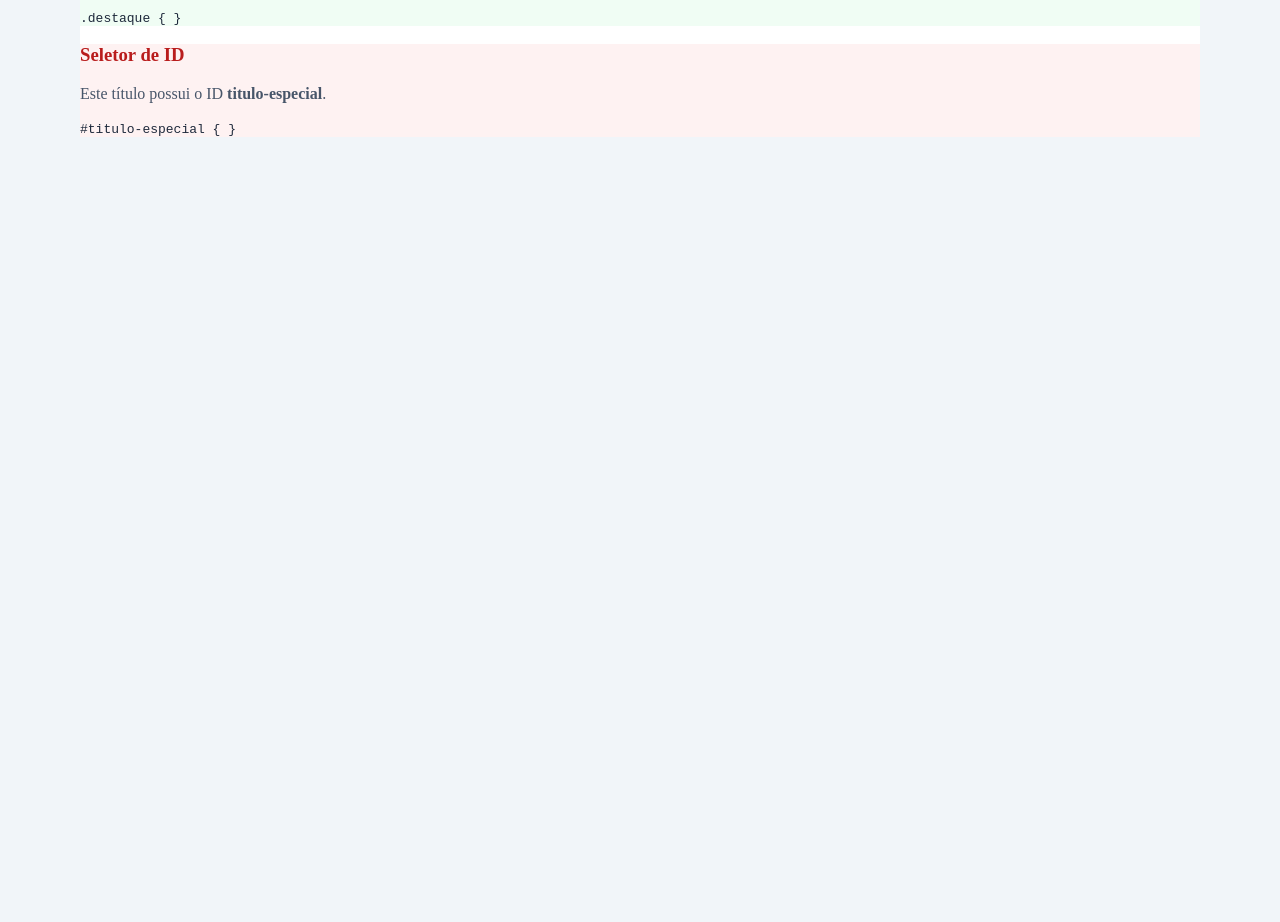
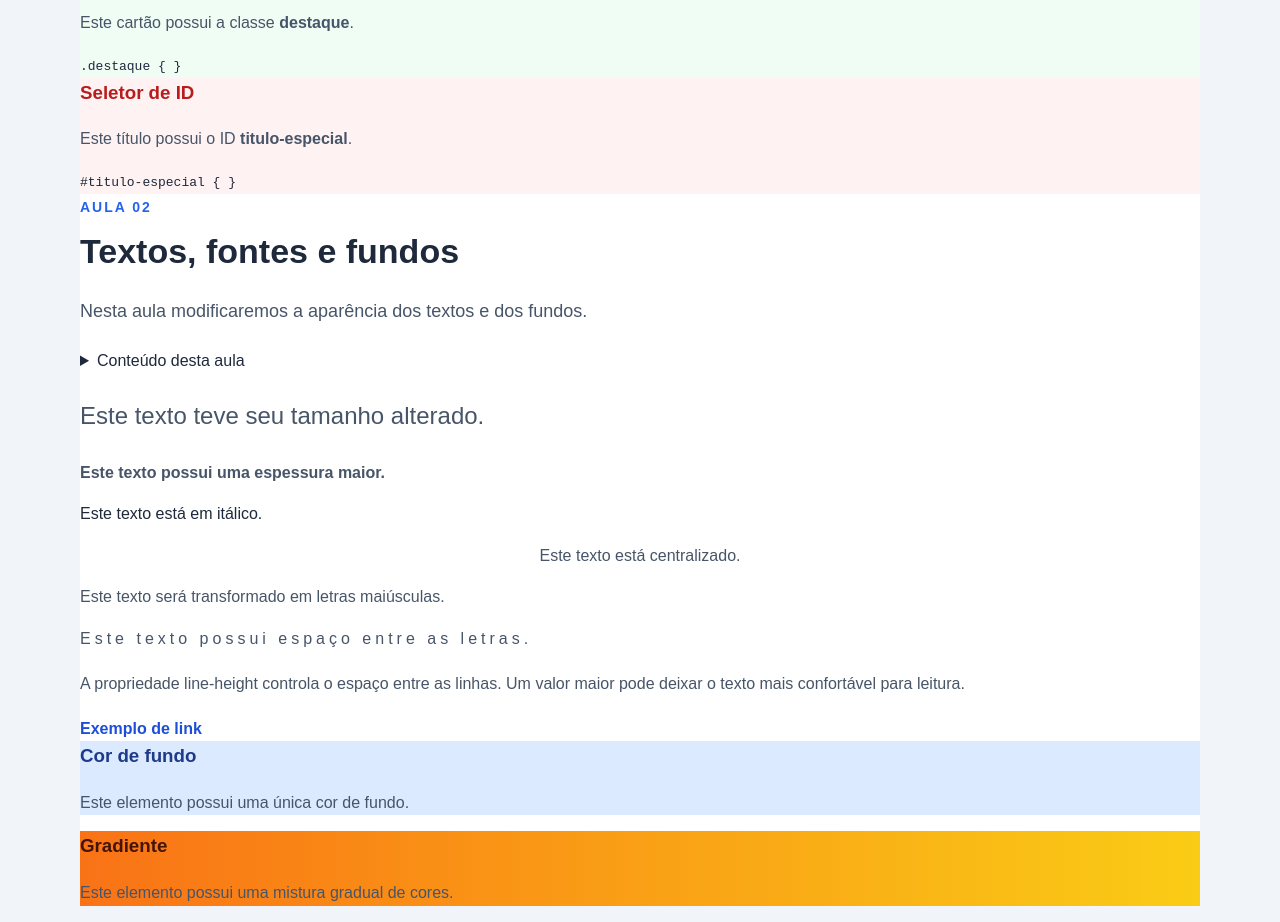
Before and after one commit to jonathanpinheiro484-svg/Guia-Pratico-de-CSS, a plain HTML site: page index.html in a window 1280 px wide. Shown: the part 500-1422 px from the top of the page. Before the commit the page ends 800 px from the top, so only its background shows below. Drawn offline with Linux system fonts and the light colour scheme.

Commit message:
Atividade de index

```diff
--- a/css/styles.css
+++ b/css/styles.css
@@ -4,13 +4,14 @@ O seletor universal é representado por *.
 Ele seleciona todos os elementos da página
 */
 
-*{
+* {
   /*
     Aplica a todos os elementos uma forma de cálculo em que
     po padding e a borda cabem dentro do tamanho define.
 */
-    box-sizing:border-box;
+  box-sizing: border-box;
 }
+
 /* body é um seletor de tg */
 body {
   /* O valor 0 remove a margem automática colocada pelo navegador. */
@@ -18,73 +19,206 @@ body {
   background-color: #f1f5f9;
   color: #1e293b;
 }
+
 /* Uma classe começa com ponto no CSS */
-.limite-conteudo{
+.limite-conteudo {
   /* Ocupa 90% da largura disponivel */
   width: 90%;
   /*LIMITE A A  */
   max-width: 1120px;
   margin: 0 auto;
 }
+
 /* UM ID COMEÇA COM # NO CSS */
- #titulo-Principal{
+#titulo-Principal {
   color: white;
 }
 
 /* A VIRGULA PERMITE SELECIONAR VÁRIOS ELEMENTOS */
 h1,
 h2,
- h3{
+h3 {
   color: f0fdf4;
 }
-  P{
+
+P {
   color: #475569;
 }
 
-  .destaque{
+.destaque {
   background-color: #f0fdf4;
 }
 
-  #titulo-especial{
+#titulo-especial {
   color: #b91c1c;
 }
 
-  .cabecalho{
+.cabecalho {
   background-color: #1d4ed8;
   color: white;
 }
 
-  .cabecalho p{
+.cabecalho p {
   color: white;
 }
 
-  .menu{
+.menu {
   background-color: #0f172a;
 }
 
-  .menu a{
+.menu a {
   color: white;
 }
 
-  .secao{
+.secao {
   background-color: white;
 }
 
-  .cartao{
+.cartao {
   background-color: #f8fafc;
 }
 
-  .cartao-tag{
+.cartao-tag {
   background-color: #eff6ff;
   border-color: #bfdbfe;
 }
 
-  .cartao-classe{
+.cartao-classe {
   background-color: #f0fdf4;
   border-color: #bbf7d0;
 }
 
-  .cartao-id{
+.cartao-id {
   background-color: #fef2f2;
   border-color: #fecaca;
 }
+
+body {
+  /*  Define a família de fontes. */
+  font-family: Arial, Helvetica, sans-serif;
+
+
+  /* Define o espaço entre as linhas. */
+  line-height: 1.6;
+}
+
+.cabecalho {
+  /* Cria uma mistura gradual entre cores. */
+  background: linear-gradient(135deg, #3155c6, #252875);
+
+
+  /* Cria espaço interno em cima e embaixo. */
+  padding: 55px0;
+}
+
+.identificacao {
+  font-size: 14px;
+
+  /* Define a espessura da fonte. */
+  font-weight: 700;
+
+  /* Transforma o texto em letras maiúsculas. */
+  text-transform: uppercase;
+
+  /* Cria espaço entre as letras. */
+  letter-spacing: 3px;
+
+  color: #bfdbfe;
+  margin-bottom: 8px;
+}
+
+#titulo-principal {
+  font-size: 48px;
+  line-height: 1.1;
+  margin-top: 0;
+  margin-bottom: 8px;
+}
+
+.subtitulo {
+  font-size: 19px;
+
+  /* Define a transparência do elemento. */
+  opacity: 0.9;
+
+  margin-bottom: 0;
+}
+
+h1,
+h2,
+h3 {
+  margin-top: 0;
+}
+
+.titulo-aula span {
+  color: #2563eb;
+  font-size: 14px;
+  font-weight: 700;
+  text-transform: uppercase;
+  letter-spacing: 2px;
+}
+
+.titulo-aula h2 {
+  font-size: 34px;
+  margin-top: 5px;
+  margin-bottom: 14px;
+}
+
+.introducao-secao {
+ max-width: 760px;
+ font-size: 18px;
+ margin-bottom: 22px;
+}
+
+.texto-tamanho {
+ font-size: 24px;
+}
+
+.texto-negrito {
+ font-weight: 700;
+}
+
+.texto-italico {
+ font-style: italic;
+}
+
+.texto-centralizado {
+ text-align: center;
+}
+
+.texto-maiusculo {
+ text-transform: uppercase;
+}
+
+.texto-espacado {
+ letter-spacing: 4px;
+}
+
+.texto-leitura {
+ line-height: 2;
+}
+
+.link-exemplo {
+ color:#1d4ed8;
+ font-weight: 700;
+
+ /* Remove o sublinhado do link. */
+ text-decoration: none;
+}
+
+.link-exemplo:hover {
+ text-decoration: underline;
+}
+
+.bloco-textos {
+ background-color: #f8fafc;
+}
+
+.fundo-cor {
+ background-color: #dbeafe;
+ color:#1e3a8a;
+}
+
+.fundo-gradiente {
+ background: linear-gradient(to right, #f97316, #facc15);
+ color:#431407;
+}
--- a/index.html
+++ b/index.html
@@ -76,12 +76,79 @@
 
                     <article class="cartao cartao-id">
                         <h3 id="titulo-especial">Seletor de ID </h3>
-                            <p> Este título possui o ID <strong>titulo-especial</strong>.</p>
-                            <code>#titulo-especial { }</code>
+                        <p> Este título possui o ID <strong>titulo-especial</strong>.</p>
+                        <code>#titulo-especial { }</code>
                     </article>
                     </div>
+        </section>
 
+        <!--  AULA 02 - TEXTOS, FONTES E FUNDOS -->
+
+        <section class="secao" id="aula-02">
+
+            <div class="titulo-aula">
+                <span>Aula 02</span>
+                <h2>Textos, fontes e fundos</h2>
+            </div>
+
+            <p class="introducao-secao">Nesta aula modificaremos a aparência dos textos e dos fundos. </p>
+
+
+
+            <details class="conteudo-aula">
+
+                <summary> Conteúdo desta aula </summary>
+                <ul>
+                    <li>font-family</li>
+                    <li>font-size</li>
+                    <li>font-weight</li>
+                    <li>font-style</li>
+                    <li>text-align</li>
+                    <li>text-transform</li>
+                    <li>letter-spacing</li>
+                    <li>line-height</li>
+                    <li>text-decoration</li>
+                    <li>background</li>
+                    <li>linear-gradient</li>
+                </ul>
+
+            </details>
+            <di vclass="bloco-textos">
+
+
+                <p class="texto-tamanho">Este texto teve seu tamanho alterado. </p>
+                <p class="texto-negrito">Este texto possui uma espessura maior. </p>
+                <pclass="texto-italico"> Este texto está em itálico. </p>
+                    <p class="texto-centralizado">Este texto está centralizado. </p>
+                    <p class="texto-maiúsculo"> Este texto será transformado em letras maiúsculas. </p>
+                    <p class="texto-espacado"> Este texto possui espaço entre as letras. </p>
+                    <p class="texto-leitura">
+                        A propriedade line-height controla o espaço entre as linhas.
+                        Um valor maior pode deixar o texto mais confortável para leitura.
+                    </p>
+                    <a class="link-exemplo" href="#"> Exemplo de link </a>
+
+
+                    </div>
+                    <div class="area-fundos">
+
+                        <div class="exemplo-fundo fundo-cor">
+                            <h3>Cor de fundo</h3>
+                            <p>Este elemento possui uma única cor de fundo. </p>
+
+                    </div>
+
+                    <div class="exemplo-fundo fundo-gradiente">
+                        <h3>Gradiente</h3>
+                        <p>Este elemento possui uma mistura gradual de cores. </p>
+
+                    </div>
+
+
+
+                    </div>
         </section>
+
     </main>
 
 
```
Lines whose indentation alone changed are shown as unchanged.
